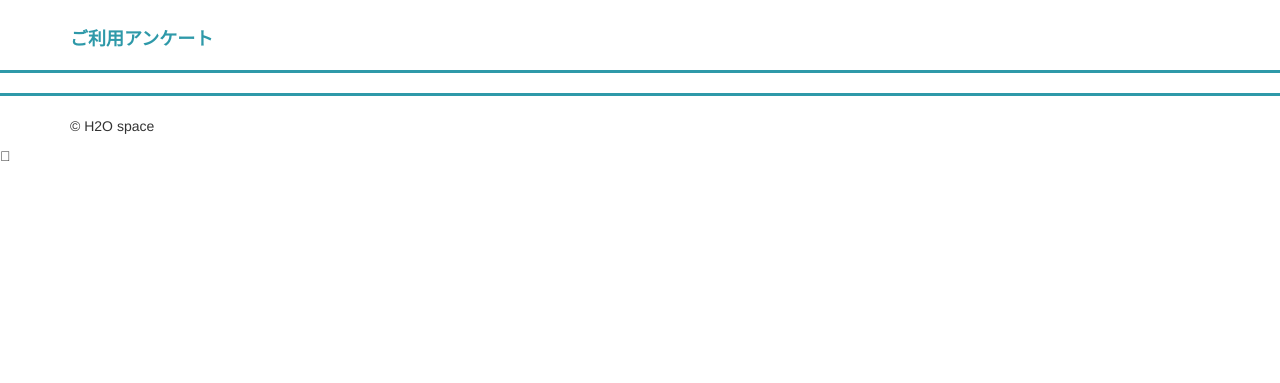
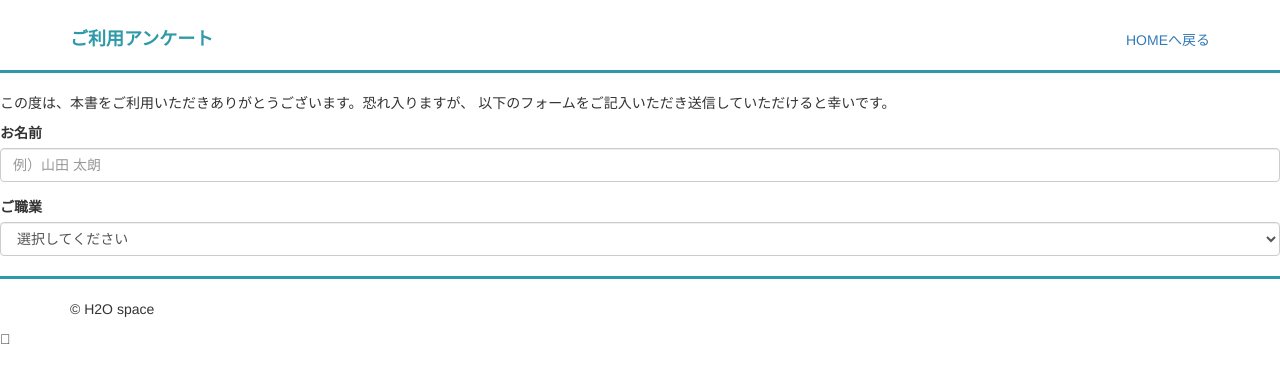
Before and after one commit to t-hiro04281231/lesson, a PHP site: page / in a window 1280 px wide. Shown: the top 383 px of the page. Run offline with PHP 8.4, Linux system fonts and the light colour scheme.

Commit message:
コードレビュー修正箇所訂正

```diff
--- a/html-css-js/section02/index.html
+++ b/html-css-js/section02/index.html
@@ -18,7 +18,7 @@
             <input id="mymail" type="email" name="mymaill">
         </div>
         <div class="control">
-            <label for="password">パスワード　<span class="required">必須</span></label>
+            <label for="password">パスワード<span class="required">必須</span></label>
             <input id="password" type="password" name="password">
         </div>
         <div class="control">
--- a/html-css-js/section04/css/style.css
+++ b/html-css-js/section04/css/style.css
@@ -11,3 +11,6 @@ h1{
     font-weight: bold;
     margin: 0;
 }
+.align-right{
+    text-align: right;
+}
--- a/html-css-js/section04/index.html
+++ b/html-css-js/section04/index.html
@@ -23,11 +23,39 @@
 <body>
     <div class="container">
         <header>
-            <h1>ご利用アンケート</h1>
+            <div class="row">
+                <div class="col-sm-6">
+                    <h1>ご利用アンケート</h1>
+                </div>
+
+                <div class="col-sm-6 align-right">
+                    <a href="#">HOMEへ戻る</a>
+                </div>
+            </div>
         </header>
     </div>
     <hr>
-
+    <div class="containner">
+        <form action="http://book.h2o-space.com/html/form.php" method="post">
+            <div class="col-sm-8-offset-2">
+                <p>この度は、本書をご利用いただきありがとうございます。恐れ入りますが、
+                    以下のフォームをご記入いただき送信していただけると幸いです。</p>
+                <div class="form-group">
+                    <label form="name">お名前</label>
+                    <input type="text" id="name" name="name" class="form-control" placeholder="例）山田 太朗">
+                </div>
+                <div class="form-group">
+                    <label for="job">ご職業</label>
+                    <select id="job" name="job" class="form-control">
+                        <option value="">選択してください</option>
+                        <option value="会社員">会社員</option>
+                        <option value="学生">学生</option>
+                        <option value="その他">その他</option>
+                    </select>
+                </div>
+            </div>
+        </form>
+    </div>
     <hr>
 
     <div class="container">
```
